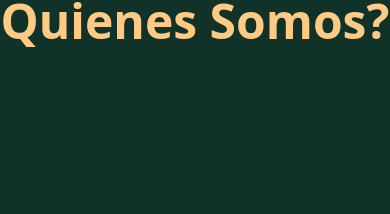
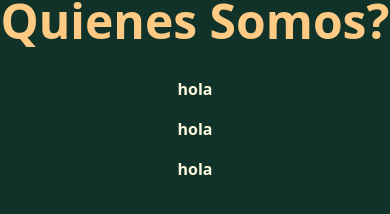
Before and after one commit to cerper/vinarm, a Next.js app: page / in a window 390 px wide. Shown: the part 712-926 px from the top of the page. Built offline with nearby package versions, Linux system fonts and the light colour scheme.

Commit message:
editando mobile nav links

```diff
--- a/src/components/AboutSection.tsx
+++ b/src/components/AboutSection.tsx
@@ -1,3 +1,5 @@
+const aboutData = [{}]
+
 const AboutSection = () => {
   return (
     <section className="bg-vinarmGreen h-[100vh]" id="quienes somos?">
@@ -5,6 +7,11 @@ const AboutSection = () => {
         <h5 className="text-vinarmYellow text-5xl font-montserrat font-extrabold text-center">
           Quienes Somos?
         </h5>
+        <div className="grid grid-cols-1 text-vinarmBeige font-montserrat font-extrabold lg:grid-cols-3 place-content-center place-items-center gap-4 mt-8">
+          <div>hola</div>
+          <div>hola</div>
+          <div>hola</div>
+        </div>
       </div>
     </section>
   )
--- a/src/components/MobileNav.tsx
+++ b/src/components/MobileNav.tsx
@@ -5,7 +5,7 @@ const linksData = [
   {
     name: 'quienesSomos?',
     target: 'quienes somos?',
-    offset: 80,
+    offset: -140,
   },
   {
     name: 'menu',
```
